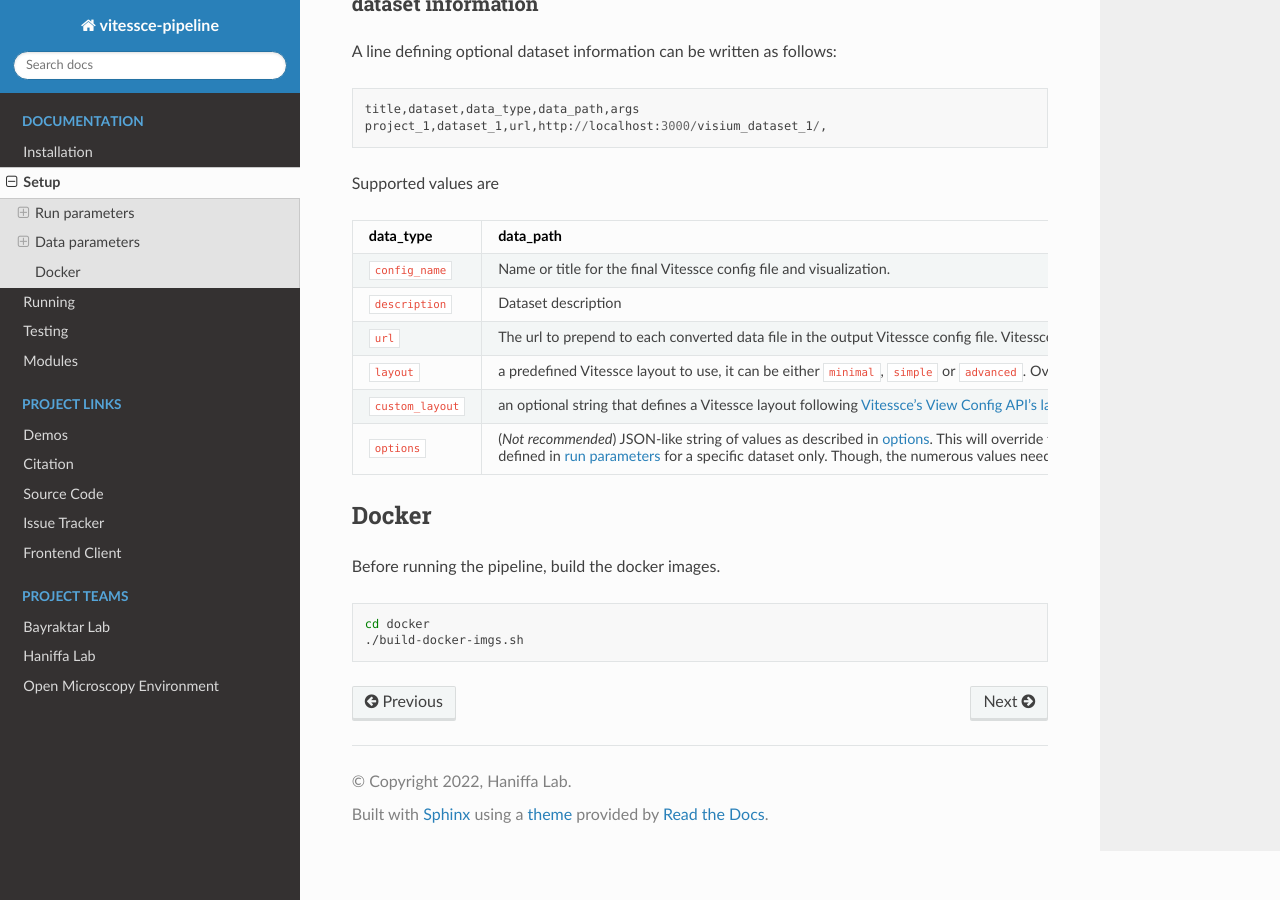
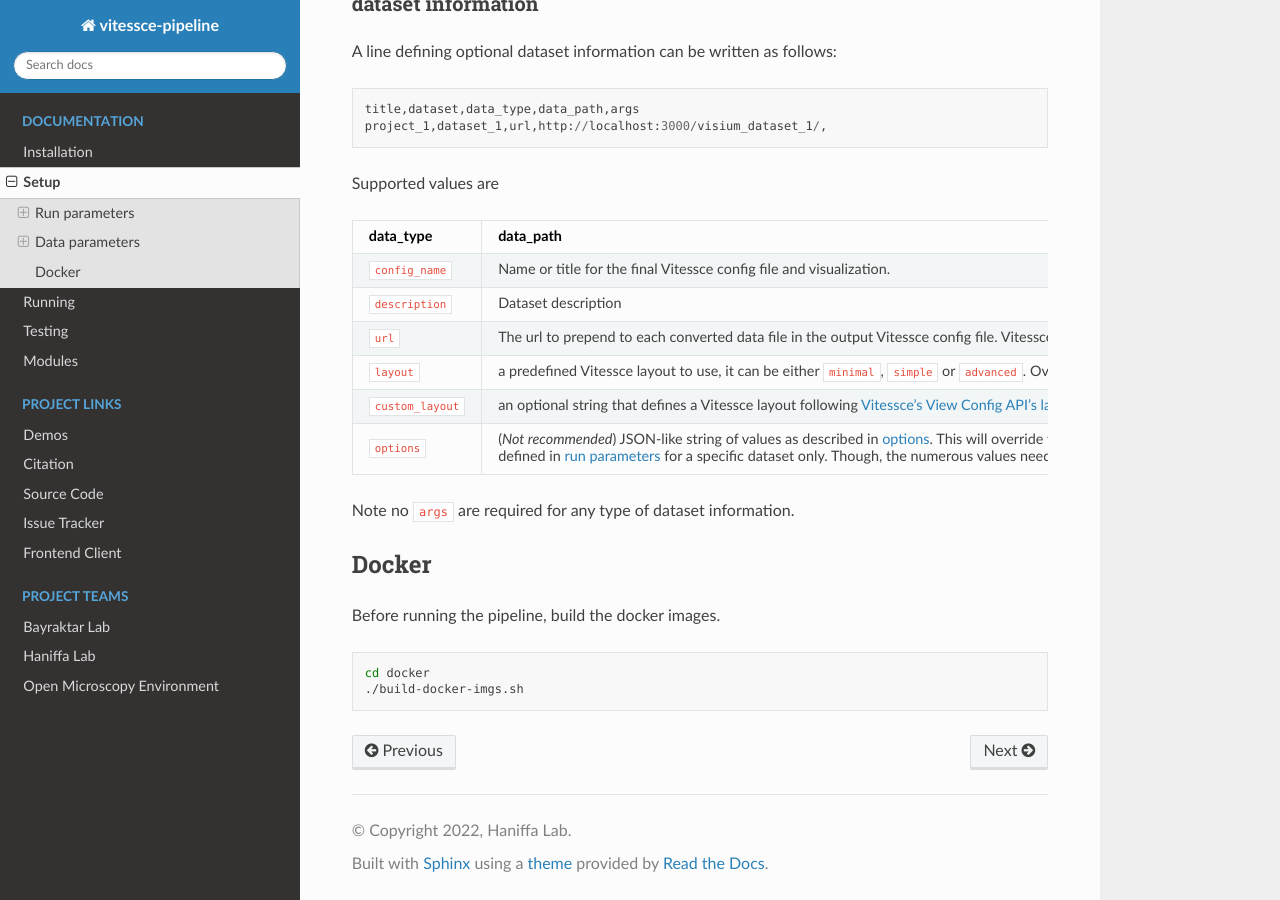
Before and after one commit to haniffalab/webatlas-pipeline, a Sphinx documentation site: the page built from sphinx/setup.rst, in a window 1280 px wide and 900 px high, scrolled down 3377 px. Built offline with Sphinx 7.4.7 and the Read the Docs theme 2.0.0, drawn with Linux system fonts in a browser that asks for light colours.

Commit message:
update docs

```diff
--- a/sphinx/setup.rst
+++ b/sphinx/setup.rst
@@ -245,6 +245,8 @@ Supported values are
         therefore we **strongly recommend** writing another `run parameters`_ file instead of
         overriding ``options``.
 
+Note no ``args`` are required for any type of dataset information.
+
 .. _setup-docker :
 
 Docker
```
